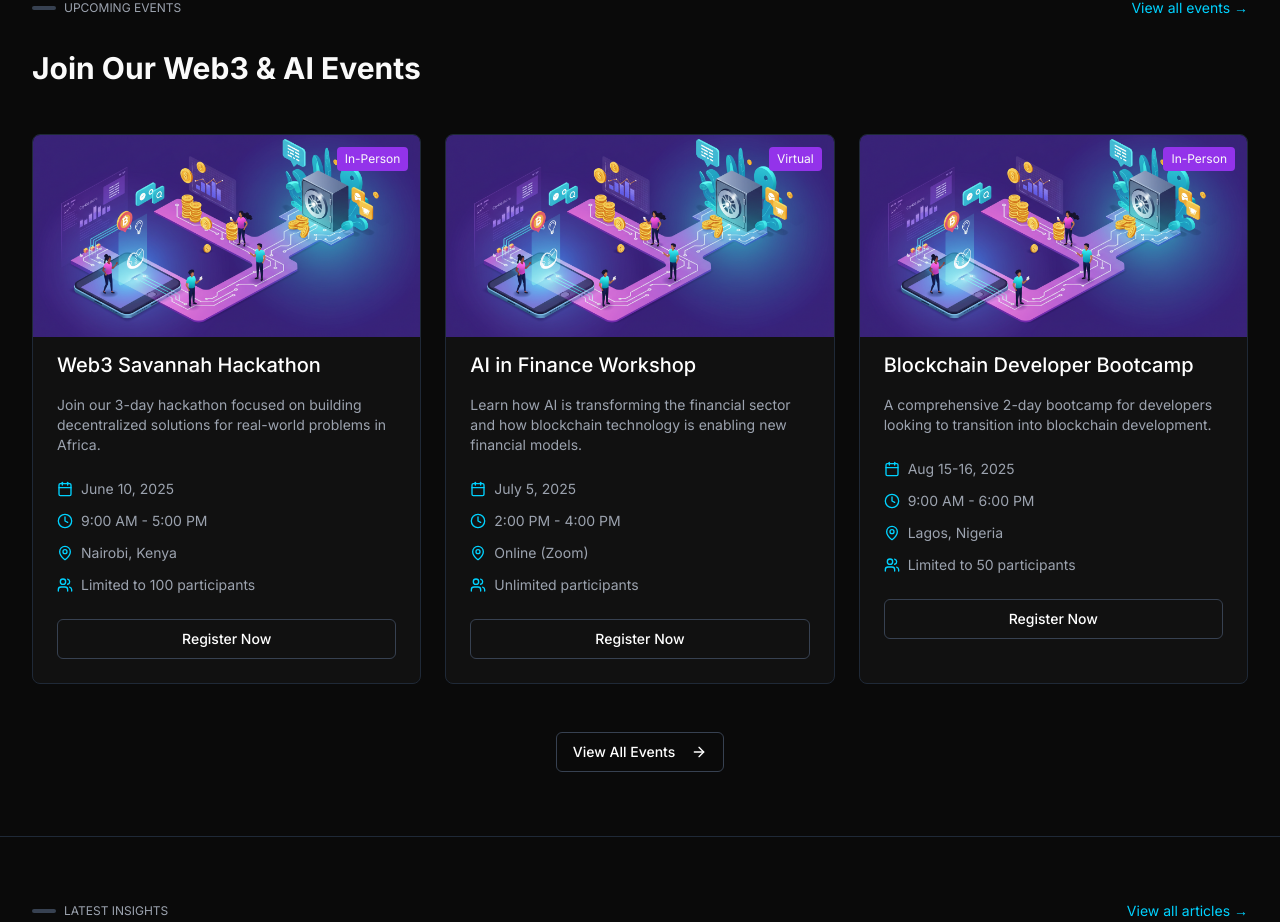
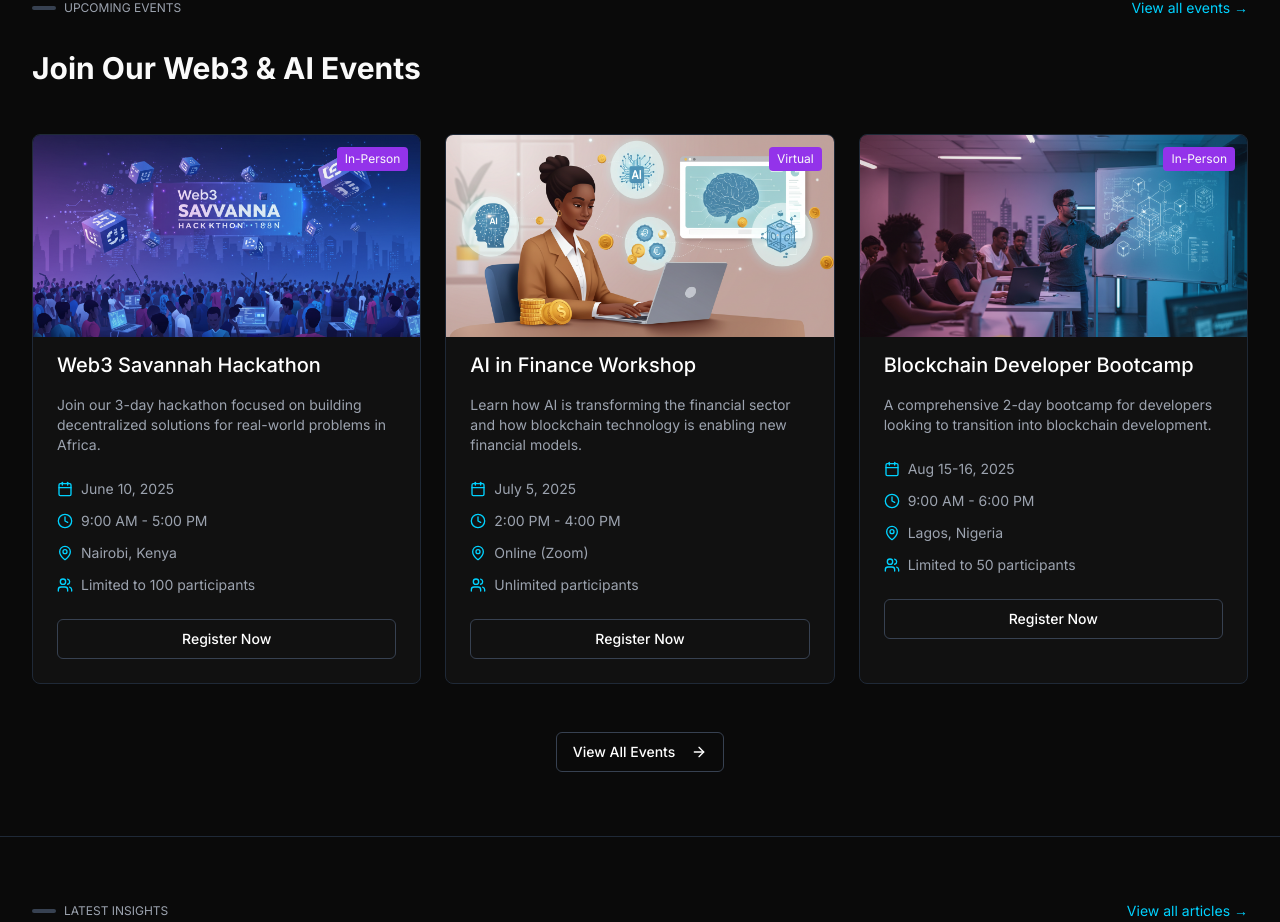
Before and after one commit to Rustaman254/web3Savannah, a Next.js app: page / in a window 1280 px wide. Shown: the part 2837-3759 px from the top of the page. Built offline with nearby package versions, Linux system fonts and the light colour scheme.

Commit message:
Update page.tsx events section

```diff
--- a/app/page.tsx
+++ b/app/page.tsx
@@ -287,7 +287,7 @@ export default function Home() {
                 <div className="h-48 bg-gray-100 dark:bg-gray-800 flex items-center justify-center">
                   <div className="text-gray-400 dark:text-gray-500">
                     <img
-                      src="/Image_fx (2).jpg"
+                      src="/Image_fx (3).jpg"
                       alt="Web3 Savannah Hackathon"
                       className="w-full h-full object-cover"
                     />
@@ -331,7 +331,7 @@ export default function Home() {
                 <div className="h-48 bg-gray-100 dark:bg-gray-800 flex items-center justify-center">
                   <div className="text-gray-400 dark:text-gray-500">
                     <img
-                      src="/Image_fx (2).jpg"
+                      src="/Image_fx (7) (1).jpg"
                       alt="Web3 Savannah Hackathon"
                       className="w-full h-full object-cover"
                     />
@@ -375,7 +375,7 @@ export default function Home() {
                 <div className="h-48 bg-gray-100 dark:bg-gray-800 flex items-center justify-center">
                   <div className="text-gray-400 dark:text-gray-500">
                     <img
-                      src="/Image_fx (2).jpg"
+                      src="/Image_fx (1).jpg"
                       alt="Web3 Savannah Hackathon"
                       className="w-full h-full object-cover"
                     />
```
